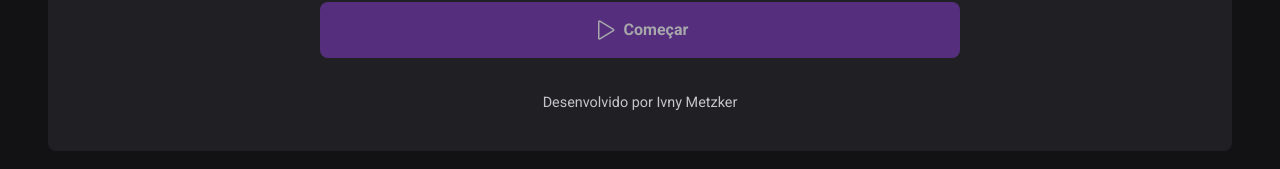
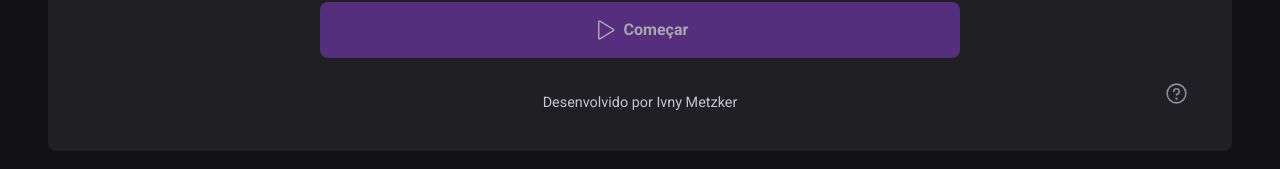
Before and after one commit to iMetzker/pomo-app, a React (Vite) app: page / in a window 1280 px wide. Shown: the part 569-738 px from the top of the page. Built offline with nearby package versions, Linux system fonts and the light colour scheme.

Commit message:
feat: addind pop up tutorial

```diff
--- /dev/null
+++ b/src/components/PopUpTutorial/index.tsx
@@ -0,0 +1,66 @@
+import {
+  TutorialContainer,
+  PopupContainer,
+  PopupContent,
+  CloseButton,
+  OpenTutorialBtn,
+} from "./styles";
+import { Question } from "phosphor-react";
+import { useEffect, useState } from "react";
+
+export function PopUpTutorial() {
+  const [isPopupOpen, setPopupOpen] = useState(false);
+
+  const openPopup = () => {
+    setPopupOpen(true);
+  };
+
+  const closePopup = () => {
+    setPopupOpen(false);
+  };
+
+  useEffect(() => {
+    document.body.classList.toggle('popup-open', isPopupOpen);
+
+    const handleOutsideClick = (e) => {
+      if (isPopupOpen && !e.target.closest('.popup-container')) {
+        closePopup();
+      }
+    };
+    return () => {
+      document.removeEventListener('click', handleOutsideClick);
+    };
+  }, [isPopupOpen]);
+
+
+  return (
+    <TutorialContainer >
+      <OpenTutorialBtn onClick={openPopup} className={isPopupOpen ? 'active' : ''}>
+        <Question size={25} />
+      </OpenTutorialBtn>
+
+      <PopupContainer className={`popup-container`} isOpen={isPopupOpen}>
+        <PopupContent>
+          <CloseButton onClick={closePopup}>&times;</CloseButton>
+          <h2>Sobre o Aplicativo</h2>
+          <p>
+            Lorem ipsum dolor sit amet consectetur adipisicing elit. Perferendis
+            omnis voluptatem quibusdam necessitatibus, vero, repudiandae facilis
+            perspiciatis blanditiis, illo quas ipsa consequuntur ipsam
+            dignissimos sunt molestiae eos repellat quo est!
+          </p>
+          <h2>Guia de Utilização</h2>
+          <p>Lorem ipsum dolor sit amet consectetur adipisicing elit. Perferendis
+            omnis voluptatem quibusdam necessitatibus, vero, repudiandae facilis
+            perspiciatis blanditiis, illo quas ipsa consequuntur ipsam
+            dignissimos sunt molestiae eos repellat quo est!
+          </p>
+          <h2>Deixe o seu feedback</h2>
+          <p>
+            Para mandar sugestões de melhoria, dúvidas ou deixar um feedback <a href="#">clique aqui</a>.
+          </p>
+        </PopupContent>
+      </PopupContainer>
+    </TutorialContainer>
+  );
+}
--- /dev/null
+++ b/src/components/PopUpTutorial/styles.ts
@@ -0,0 +1,66 @@
+import styled from "styled-components";
+
+export const TutorialContainer = styled.div`
+`
+
+export const OpenTutorialBtn = styled.button`
+  background: none;
+  border: none;
+  position: absolute;
+  right: 2rem;
+  bottom: 2rem;
+  cursor: pointer;
+
+  width: 3rem;
+  height: 3rem;
+
+  display: flex;
+  justify-content: center;
+  align-items: center;
+
+  border-bottom: 3px solid transparent;
+
+  &:hover {
+    border-bottom: 3px solid ${(props) => props.theme["purple-400"]};
+  }
+
+  svg {
+    color: ${(props) => props.theme["gray-400"]};
+  }
+
+  &.active {
+    svg {
+    color: ${(props) => props.theme["purple-400"]};
+  }
+  }
+`;
+
+export const PopupContainer = styled.div<{ isOpen: boolean }>`
+  display: ${(props) => (props.isOpen ? "block" : "none")};
+  position: fixed;
+  top: 50%;
+  left: 50%;
+  transform: translate(-50%, -50%);
+  background-color:  ${(props) => props.theme["gray-100"]};
+  border-radius: 8px;
+  padding: 2.5rem;
+  z-index: 1;
+`;
+
+export const PopupContent = styled.div`
+  text-align: center;
+`;
+
+export const CloseButton = styled.span`
+  color: #aaa;
+  float: right;
+  font-size: 28px;
+  font-weight: bold;
+
+  &:hover,
+  &:focus {
+    color: black;
+    text-decoration: none;
+    cursor: pointer;
+  }
+`;
--- a/src/layouts/DefaultLayout/index.tsx
+++ b/src/layouts/DefaultLayout/index.tsx
@@ -1,12 +1,15 @@
 import { Header } from "../../components/Header";
+import { PopUpTutorial } from "../../components/PopUpTutorial";
 import { Outlet } from "react-router-dom";
-import { LayoutContainer} from "./styles";
+import { LayoutContainer } from "./styles";
 
 export function DefaultLayout() {
   return (
     <LayoutContainer>
       <Header />
+      <PopUpTutorial />
       <Outlet />
+
       <p>Desenvolvido por Ivny Metzker</p>
     </LayoutContainer>
   );
--- a/src/styles/themes/global.ts
+++ b/src/styles/themes/global.ts
@@ -25,4 +25,12 @@ body, input, textarea, button {
     font-size: 1rem;
 }
 
+body.popup-open {
+  pointer-events: none;
+}
+
+.popup-container {
+  pointer-events: auto;
+}
+
 `
```
Also changed, not shown: src/layouts/DefaultLayout/styles.ts (line endings or trailing spaces).
